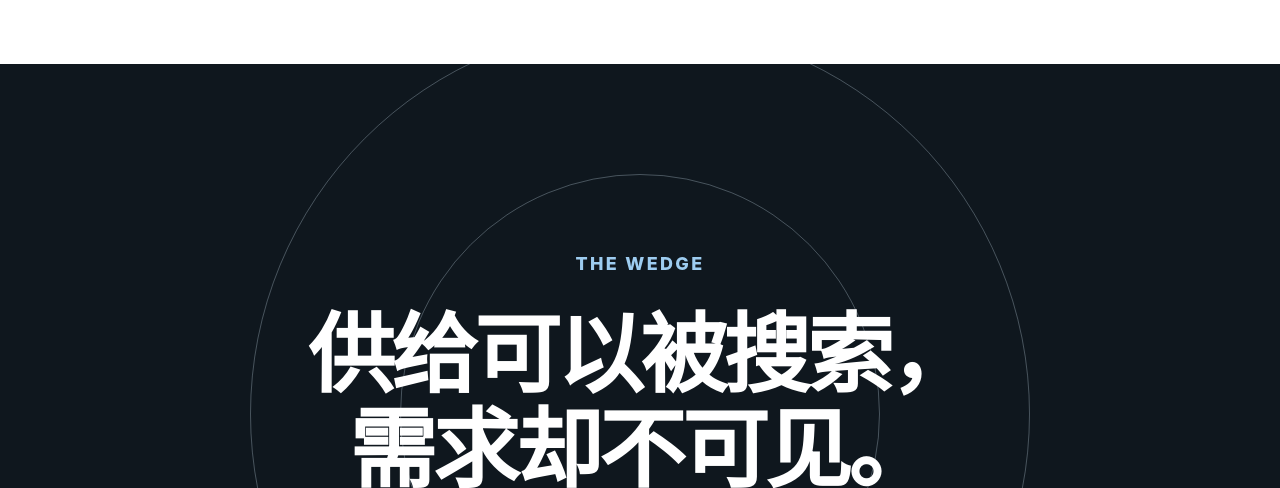
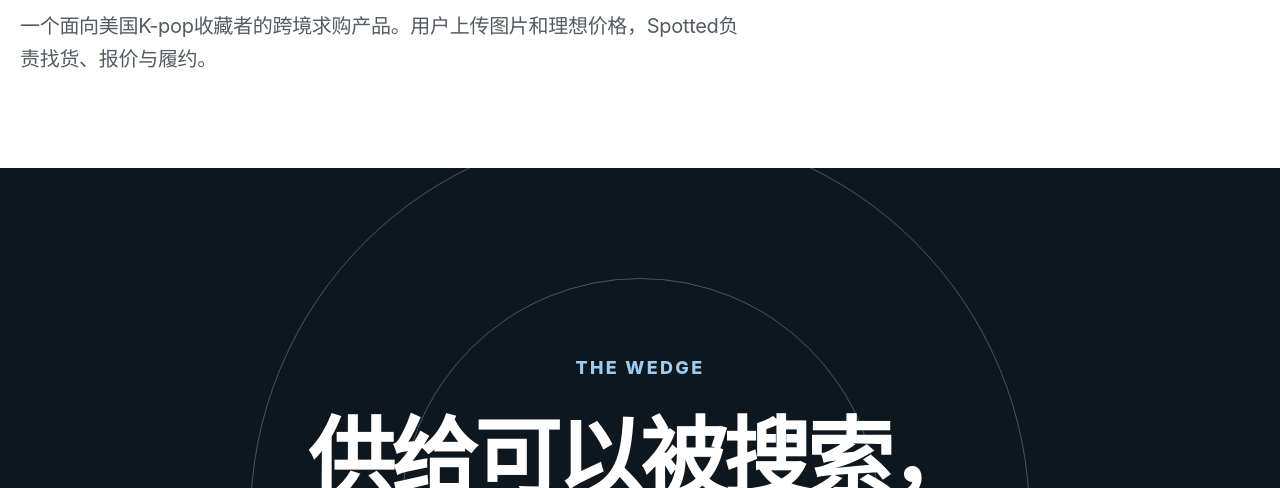
Before and after one commit to domi7032/alignment-tob, a plain HTML site: page portfolio/spotted/index.html in a window 1280 px wide. Shown: the part 612-1100 px from the top of the page. Drawn offline with Linux system fonts and the light colour scheme; a web font is replaced by a local one.

Commit message:
Clarify Spotted product on case hero

```diff
--- a/portfolio/spotted/index.html
+++ b/portfolio/spotted/index.html
@@ -32,6 +32,7 @@
         <div>
           <p class="eyebrow">0→1 Marketplace · Founder case</p>
           <h1>Spotted<span>让需求先<br>被看见。</span></h1>
+          <p class="case-hero-definition">一个面向美国K-pop收藏者的跨境求购产品。用户上传图片和理想价格，Spotted负责找货、报价与履约。</p>
         </div>
       </div>
     </section>
--- a/portfolio/styles.css
+++ b/portfolio/styles.css
@@ -441,6 +441,14 @@ button { font: inherit; }
 .case-hero-grid.case-title-only { grid-template-columns: 1fr; }
 .case-hero h1 { max-width: 880px; margin: 0; font-size: clamp(66px, 8.4vw, 124px); line-height: .88; letter-spacing: -.075em; }
 .case-hero h1 span { display: block; color: var(--blue-deep); }
+.case-hero-definition {
+  max-width: 720px;
+  margin: 38px 0 0;
+  color: #555b61;
+  font-size: 20px;
+  line-height: 1.65;
+  letter-spacing: -.015em;
+}
 .case-summary { min-width: 0; padding-bottom: 4px; overflow-wrap: anywhere; }
 .case-summary > p { margin: 0 0 30px; color: #464b50; font-size: 21px; line-height: 1.55; letter-spacing: -.02em; }
 .case-meta { display: grid; grid-template-columns: 1fr 1fr; gap: 20px 26px; padding-top: 24px; border-top: 1px solid var(--line); }
@@ -817,6 +825,7 @@ button { font: inherit; }
   .case-hero { padding-top: 74px; }
   .case-back { margin-bottom: 44px; }
   .case-hero h1 { font-size: clamp(62px, 19vw, 92px); }
+  .case-hero-definition { max-width: 560px; margin-top: 30px; font-size: 17px; line-height: 1.65; }
   .case-hero .spotted-en-title { font-size: clamp(50px, 14vw, 58px); }
   .case-cover-copy .spotted-en-cover-title { font-size: clamp(39px, 11vw, 46px); }
   .case-cover { min-height: 520px; }
```
Also changed, not shown: portfolio/spotted/en/index.html (+1 -0 lines).
